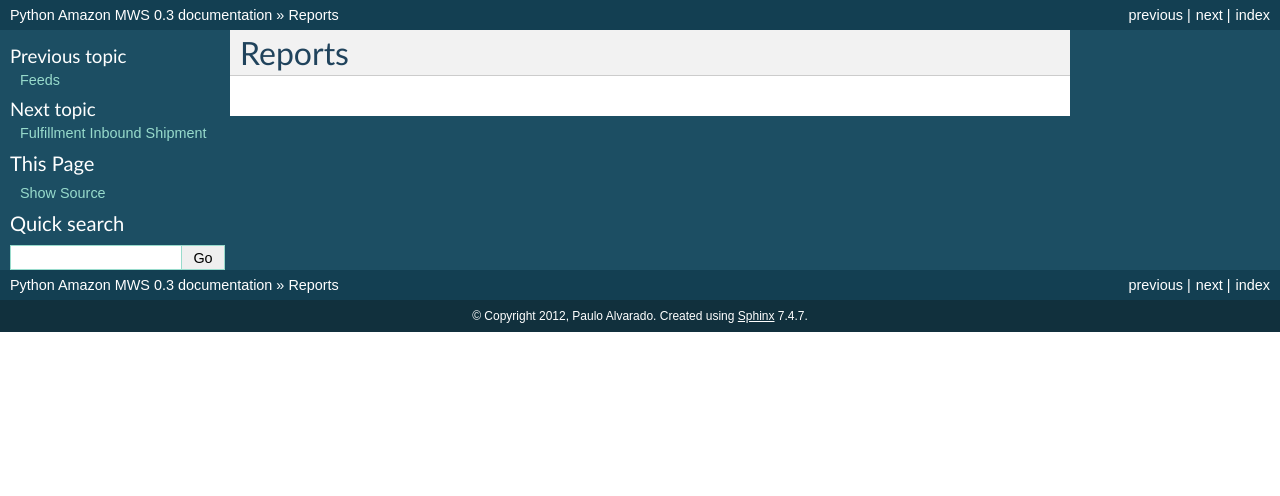
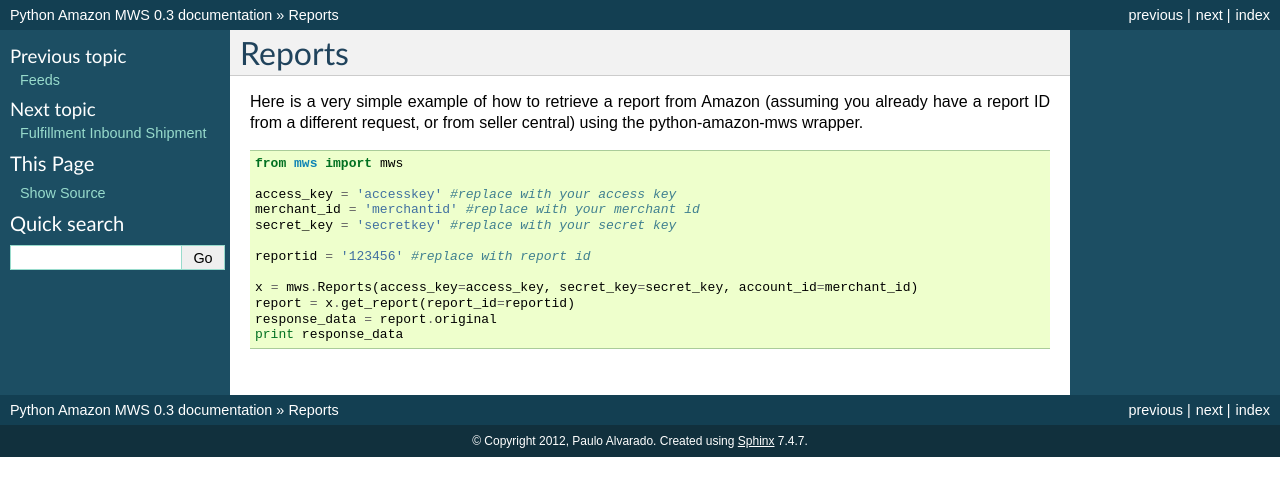
Before and after one commit to python-amazon-mws/python-amazon-mws, a Sphinx documentation site: the page built from docs/source/reports.rst, in a window 1280 px wide. Shown: the top 496 px of the page. Built offline with Sphinx 7.4.7, drawn with Linux system fonts in a browser that asks for light colours.

Commit message:
Update reports.rst

```diff
--- a/docs/source/reports.rst
+++ b/docs/source/reports.rst
@@ -1,3 +1,22 @@
 ############
 Reports
 ############
+
+Here is a very simple example of how to retrieve a report from Amazon
+(assuming you already have a report ID from a different request, or from seller central)
+using the python-amazon-mws wrapper.
+
+.. code-block:: Python
+
+    from mws import mws
+
+    access_key = 'accesskey' #replace with your access key
+    merchant_id = 'merchantid' #replace with your merchant id
+    secret_key = 'secretkey' #replace with your secret key
+
+    reportid = '123456' #replace with report id
+
+    x = mws.Reports(access_key=access_key, secret_key=secret_key, account_id=merchant_id)
+    report = x.get_report(report_id=reportid)
+    response_data = report.original
+    print response_data
```
